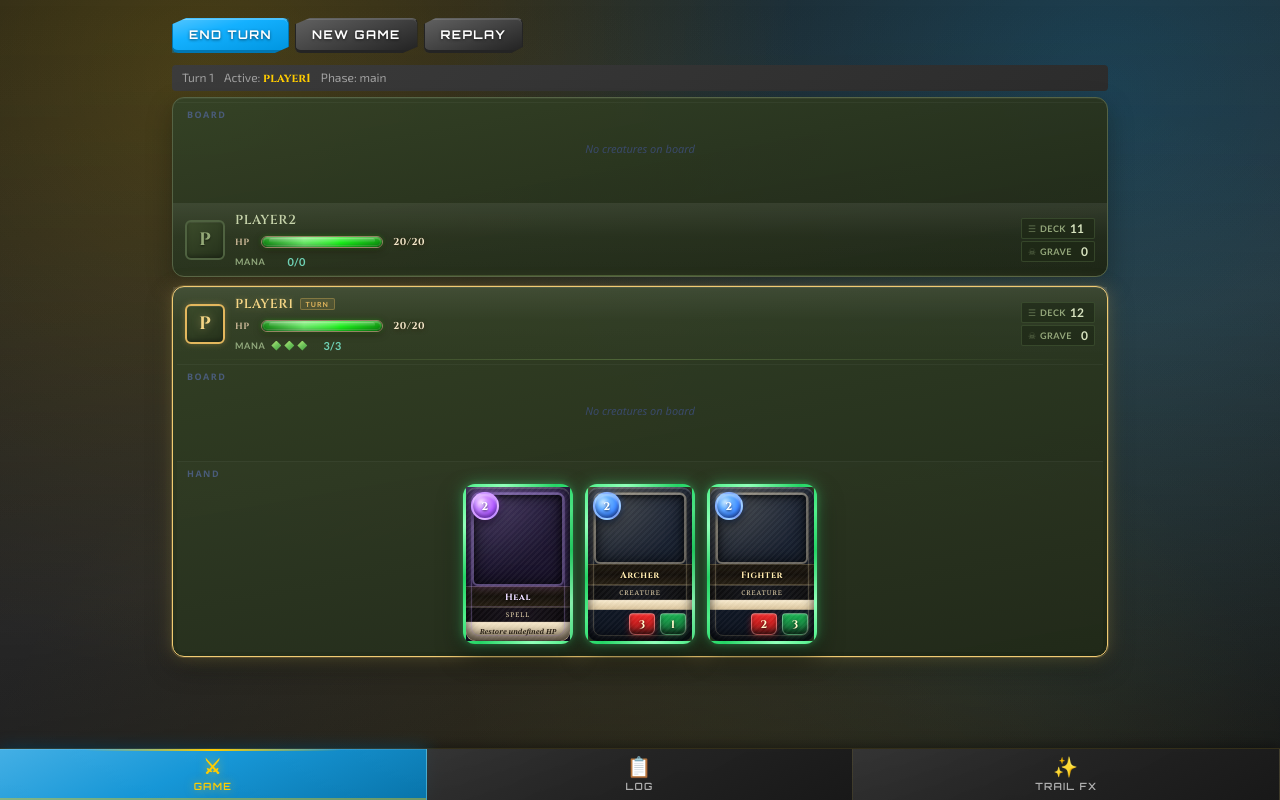
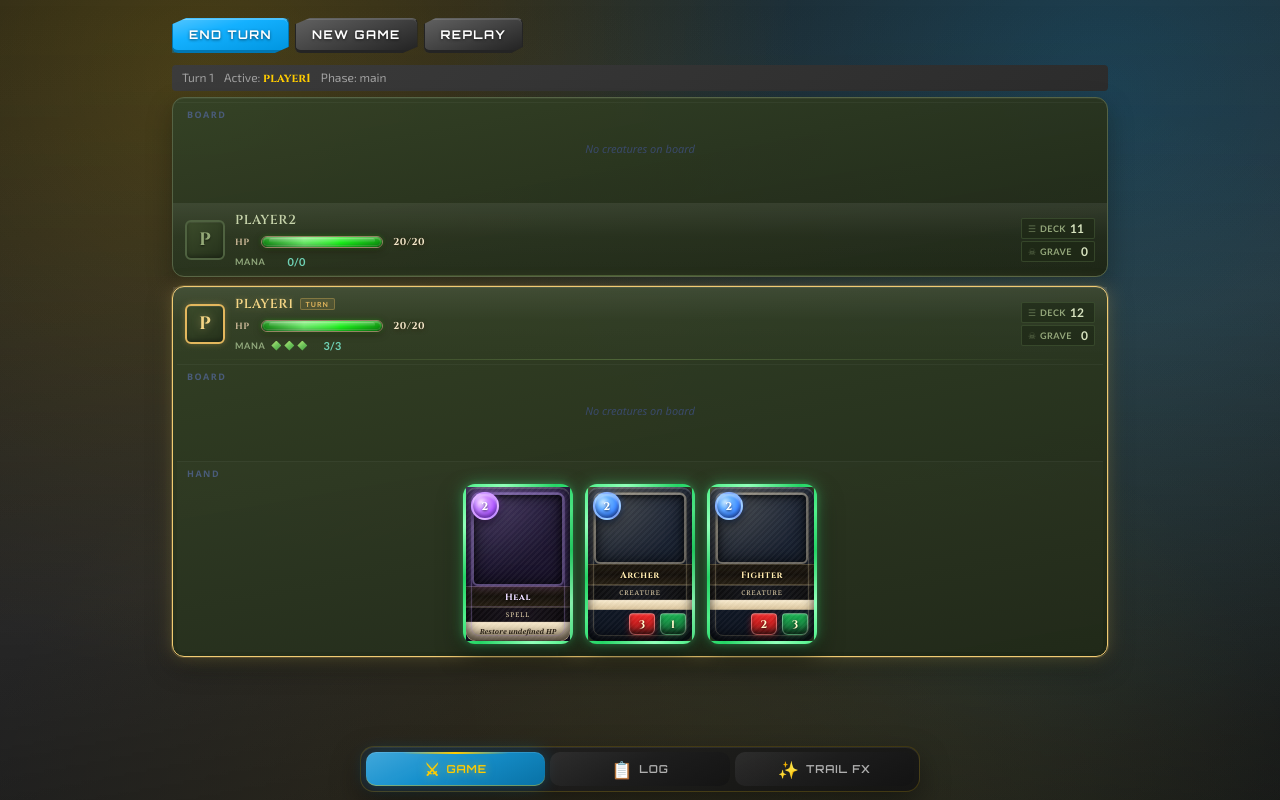
Before and after one commit to deljdlx/tdc, a website built with Vite: page index.html in a window 1280 px wide. Built offline with nearby package versions, Linux system fonts and the light colour scheme.

Commit message:
style(ui): compact and premium bottom tab bar (#31)
Co-authored-by: deljdlx <deljdlx@dev.local>

```diff
--- a/src/gameplay/ui/GameRenderer.js
+++ b/src/gameplay/ui/GameRenderer.js
@@ -256,7 +256,7 @@ export default class GameRenderer {
             const btn = document.createElement('button')
             btn.className = 'tab-btn'
             btn.setAttribute('data-tab', tab.id)
-            btn.innerHTML = `<span class="tab-icon">${tab.icon}</span>${tab.label}`
+            btn.innerHTML = `<span class="tab-icon">${tab.icon}</span><span class="tab-label">${tab.label}</span>`
             bar.appendChild(btn)
         }
 
--- a/src/gameplay/ui/UiAdapter.js
+++ b/src/gameplay/ui/UiAdapter.js
@@ -236,7 +236,7 @@ export default class UiAdapter {
 
         for (const tab of tabs) {
             const btn = this._el('button', `tab-btn${this._activePanel === tab.id ? ' active' : ''}`)
-            btn.innerHTML = `<span class="tab-icon">${tab.icon}</span>${tab.label}`
+            btn.innerHTML = `<span class="tab-icon">${tab.icon}</span><span class="tab-label">${tab.label}</span>`
             btn.addEventListener('click', () => {
                 this._activePanel = tab.id
                 this.render()
--- a/src/gameplay/ui/styles.scss
+++ b/src/gameplay/ui/styles.scss
@@ -18,7 +18,7 @@ $text: #ffffff;
 $text-dim: #a0a0a0;
 $border: #4a4a4a;
 
-$tab-bar-height: 52px;
+$tab-bar-height: 46px;
 
 // =====================
 // BREAKPOINTS
@@ -130,45 +130,54 @@ body::before {
 
 .tab-bar {
     position: fixed;
-    bottom: 0;
-    left: 0;
-    right: 0;
+    bottom: max(8px, env(safe-area-inset-bottom));
+    left: 10px;
+    right: 10px;
+    max-width: 560px;
+    margin: 0 auto;
     height: $tab-bar-height;
     display: flex;
-    background: linear-gradient(
-        to bottom,
-        color.adjust($bg-mid, $lightness: -2%),
-        color.adjust($bg-mid, $lightness: -6%)
-    );
-    border-top: 1px solid rgba($gold, 0.1);
-    box-shadow: 0 -2px 12px rgba(black, 0.4);
+    padding: 5px;
+    gap: 5px;
+    border-radius: 14px;
+    background:
+        linear-gradient(
+            165deg,
+            rgba(color.adjust($bg-mid, $lightness: -4%), 0.9) 0%,
+            rgba(color.adjust($bg-mid, $lightness: -10%), 0.86) 100%
+        );
+    border: 1px solid rgba($gold, 0.18);
+    box-shadow:
+        0 12px 30px rgba(black, 0.38),
+        inset 0 1px 0 rgba(white, 0.08);
+    backdrop-filter: blur(8px);
     z-index: 200;
 }
 
 .tab-btn {
     flex: 1;
     display: flex;
-    flex-direction: column;
+    flex-direction: row;
     align-items: center;
     justify-content: center;
-    gap: 3px;
+    gap: 6px;
     border: none;
-    border-right: 1px solid rgba($gold, 0.08);
+    border-radius: 10px;
     background:
         linear-gradient(
             150deg,
-            rgba($bg-card, 0.8) 0%,
-            rgba(color.adjust($bg-card, $lightness: -8%), 0.95) 46%,
-            rgba(color.adjust($bg-mid, $lightness: -8%), 0.98) 100%
+            rgba($bg-card, 0.62) 0%,
+            rgba(color.adjust($bg-card, $lightness: -10%), 0.7) 46%,
+            rgba(color.adjust($bg-mid, $lightness: -10%), 0.74) 100%
         );
     color: color.adjust($text-dim, $lightness: 6%);
-    font-size: 10px;
+    font-size: 11px;
     font-weight: 600;
     font-family: fonts.$font-family-display;
-    letter-spacing: 1.2px;
+    letter-spacing: 0.9px;
     text-transform: uppercase;
     cursor: pointer;
-    transition: color 0.2s, background 0.2s, text-shadow 0.2s, box-shadow 0.2s, transform 0.16s;
+    transition: color 0.2s, background 0.2s, text-shadow 0.2s, box-shadow 0.2s, transform 0.16s, filter 0.2s;
     position: relative;
     overflow: hidden;
 
@@ -186,15 +195,16 @@ body::before {
         background:
             linear-gradient(
                 150deg,
-                rgba(color.adjust($bg-card, $lightness: 8%), 0.88) 0%,
-                rgba($bg-card, 0.96) 50%,
-                rgba(color.adjust($bg-mid, $lightness: -2%), 0.98) 100%
+                rgba(color.adjust($bg-card, $lightness: 6%), 0.84) 0%,
+                rgba($bg-card, 0.9) 50%,
+                rgba(color.adjust($bg-mid, $lightness: -4%), 0.92) 100%
             );
         color: color.adjust($text, $lightness: 2%);
         transform: translateY(-1px);
         box-shadow:
             inset 0 1px 0 rgba(white, 0.08),
-            inset 0 -2px 0 rgba($gold, 0.25);
+            inset 0 -1px 0 rgba($gold, 0.25);
+        filter: saturate(1.08);
 
         &::before {
             transform: translateX(120%);
@@ -207,13 +217,13 @@ body::before {
         background:
             linear-gradient(
                 155deg,
-                rgba(color.adjust($accent, $lightness: 14%), 0.88) 0%,
-                rgba(color.adjust($accent, $lightness: 4%), 0.82) 44%,
-                rgba(color.adjust($accent, $lightness: -6%), 0.72) 100%
+                rgba(color.adjust($accent, $lightness: 14%), 0.84) 0%,
+                rgba(color.adjust($accent, $lightness: 4%), 0.78) 44%,
+                rgba(color.adjust($accent, $lightness: -6%), 0.7) 100%
             );
         box-shadow:
             inset 0 1px 0 rgba(white, 0.12),
-            inset 0 -2px 0 rgba($gold, 0.4),
+            inset 0 -1px 0 rgba($gold, 0.4),
             0 0 16px rgba($accent, 0.28);
 
         &::after {
@@ -230,8 +240,12 @@ body::before {
 }
 
 .tab-icon {
-    font-size: 20px;
+    font-size: 17px;
     line-height: 1;
+}
+
+.tab-label {
+    white-space: nowrap;
 }
 
 // =====================
@@ -241,7 +255,7 @@ body::before {
 .panel {
     display: none;
     padding: 12px;
-    padding-bottom: $tab-bar-height + 12px;
+    padding-bottom: $tab-bar-height + 22px;
     min-height: 100dvh;
 
     &.active {
@@ -250,6 +264,11 @@ body::before {
 }
 
 @include mobile-md {
+    .tab-bar {
+        left: 14px;
+        right: 14px;
+    }
+
     .panel {
         padding: 10px;
     }
```
Also changed, not shown: CHANGELOG-AGENT.md.
